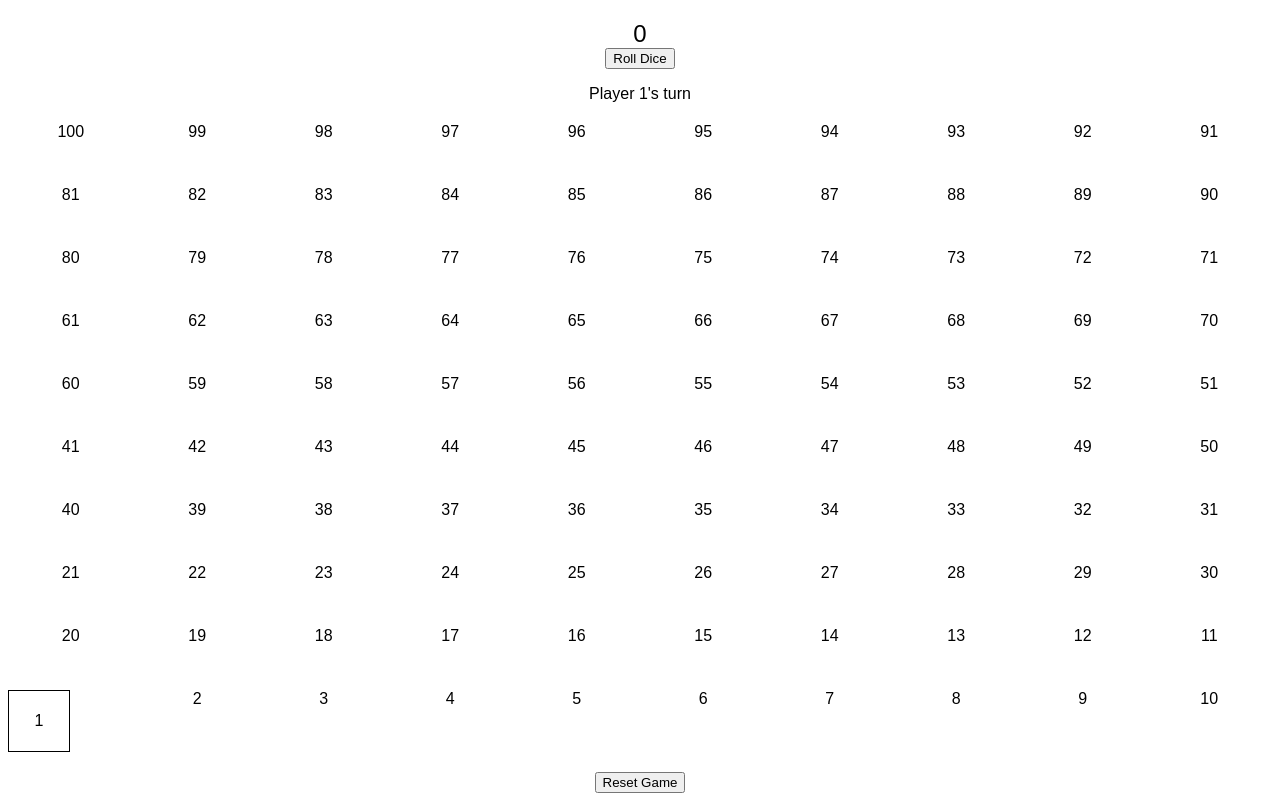
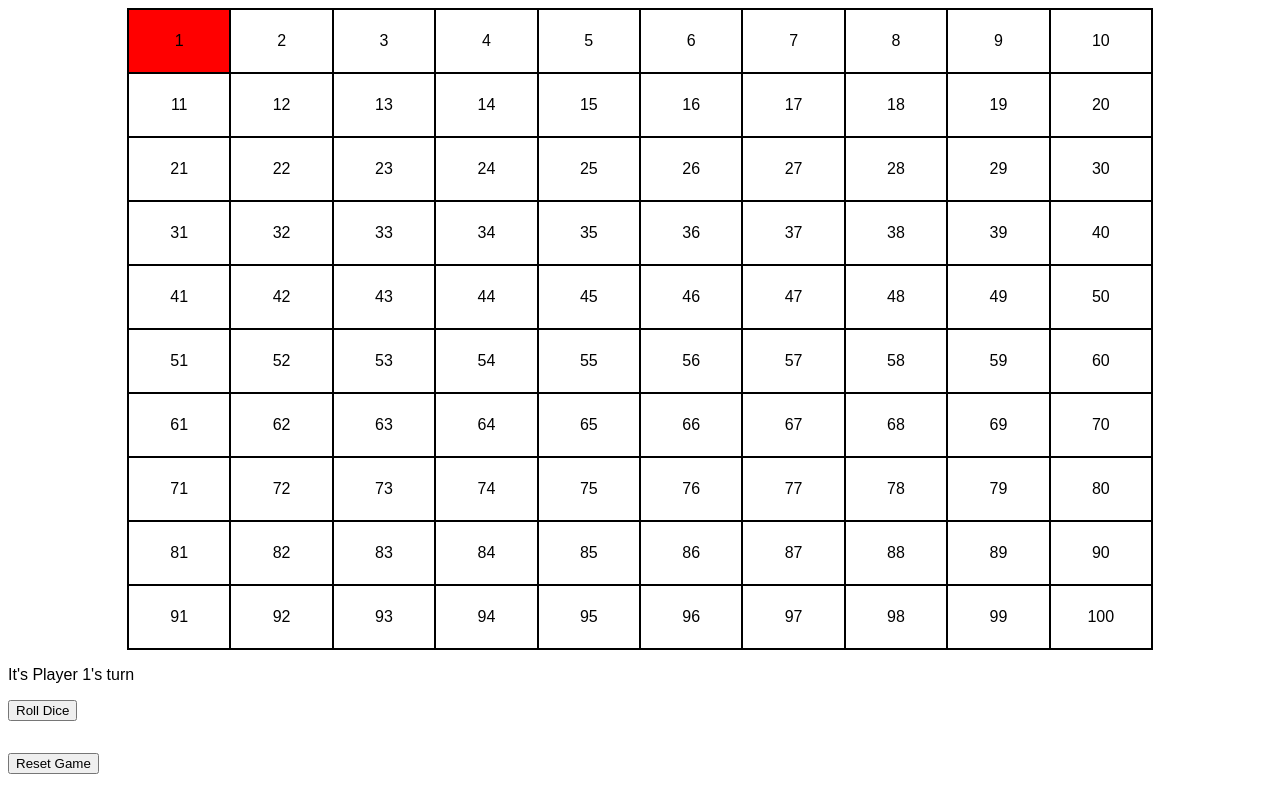
Before and after one commit to 23f2001959/demo-task-8c0635b1, a plain HTML site: page index.html in a window 1280 px wide. Drawn offline with Linux system fonts and the light colour scheme.

Commit message:
Update index.html (round 2)

```diff
--- a/index.html
+++ b/index.html
@@ -1,181 +1,54 @@
 <!DOCTYPE html>
 <html lang="en">
-
 <head>
 <meta charset="UTF-8">
-    <meta http-equiv="X-UA-Compatible" content="IE=edge">
 <meta name="viewport" content="width=device-width, initial-scale=1.0">
 <title>Snake and Ladder Game</title>
-</head>
-
-<body>
 <style>
   body {
     font-family: Arial, sans-serif;
-            text-align: center;
   }
-
-        .board {
+  .game-board {
     display: grid;
     grid-template-columns: repeat(10, 1fr);
     grid-template-rows: repeat(10, 1fr);
-            gap: 1px;
-            margin: 20px auto;
+    width: 80vw;
+    height: 80vh;
+    border: 1px solid black;
+    margin: 0 auto;
   }
-
-        .cell {
+  .tile {
     border: 1px solid black;
     display: flex;
+    justify-content: center;
     align-items: center;
-            justify-content: center;
-            height: 60px;
-            width: 60px;
   }
-
   #player1 {
     background-color: red;
-            color: white;
-            font-weight: bold;
-            border-radius: 50%;
   }
-
   #player2 {
     background-color: blue;
-            color: white;
-            font-weight: bold;
-            border-radius: 50%;
   }
-
   #dice {
-            font-size: 24px;
-            margin-top: 20px;
+    font-size: 2em;
   }
 </style>
+</head>
+<body>
 
-    <div id="dice">0</div>
+<div class="game-board">
+  <!-- Render game board tiles here -->
+</div>
+<p>It's <span id="currentPlayer">Player 1</span>'s turn</p>
 <button onclick="rollDice()">Roll Dice</button>
-    <p id="turn">Player 1's turn</p>
-    <div class="board">
-        <div class="cell" id="c100">100</div>
-        <div class="cell" id="c99">99</div>
-        <div class="cell" id="c98">98</div>
-        <div class="cell" id="c97">97</div>
-        <div class="cell" id="c96">96</div>
-        <div class="cell" id="c95">95</div>
-        <div class="cell" id="c94">94</div>
-        <div class="cell" id="c93">93</div>
-        <div class="cell" id="c92">92</div>
-        <div class="cell" id="c91">91</div>
-
-        <div class="cell" id="c81">81</div>
-        <div class="cell" id="c82">82</div>
-        <div class="cell" id="c83">83</div>
-        <div class="cell" id="c84">84</div>
-        <div class="cell" id="c85">85</div>
-        <div class="cell" id="c86">86</div>
-        <div class="cell" id="c87">87</div>
-        <div class="cell" id="c88">88</div>
-        <div class="cell" id="c89">89</div>
-        <div class="cell" id="c90">90</div>
-
-        <div class="cell" id="c80">80</div>
-        <div class="cell" id="c79">79</div>
-        <div class="cell" id="c78">78</div>
-        <div class="cell" id="c77">77</div>
-        <div class="cell" id="c76">76</div>
-        <div class="cell" id="c75">75</div>
-        <div class="cell" id="c74">74</div>
-        <div class="cell" id="c73">73</div>
-        <div class="cell" id="c72">72</div>
-        <div class="cell" id="c71">71</div>
-
-        <div class="cell" id="c61">61</div>
-        <div class="cell" id="c62">62</div>
-        <div class="cell" id="c63">63</div>
-        <div class="cell" id="c64">64</div>
-        <div class="cell" id="c65">65</div>
-        <div class="cell" id="c66">66</div>
-        <div class="cell" id="c67">67</div>
-        <div class="cell" id="c68">68</div>
-        <div class="cell" id="c69">69</div>
-        <div class="cell" id="c70">70</div>
-
-        <div class="cell" id="c60">60</div>
-        <div class="cell" id="c59">59</div>
-        <div class="cell" id="c58">58</div>
-        <div class="cell" id="c57">57</div>
-        <div class="cell" id="c56">56</div>
-        <div class="cell" id="c55">55</div>
-        <div class="cell" id="c54">54</div>
-        <div class="cell" id="c53">53</div>
-        <div class="cell" id="c52">52</div>
-        <div class="cell" id="c51">51</div>
-
-        <div class="cell" id="c41">41</div>
-        <div class="cell" id="c42">42</div>
-        <div class="cell" id="c43">43</div>
-        <div class="cell" id="c44">44</div>
-        <div class="cell" id="c45">45</div>
-        <div class="cell" id="c46">46</div>
-        <div class="cell" id="c47">47</div>
-        <div class="cell" id="c48">48</div>
-        <div class="cell" id="c49">49</div>
-        <div class="cell" id="c50">50</div>
-
-        <div class="cell" id="c40">40</div>
-        <div class="cell" id="c39">39</div>
-        <div class="cell" id="c38">38</div>
-        <div class="cell" id="c37">37</div>
-        <div class="cell" id="c36">36</div>
-        <div class="cell" id="c35">35</div>
-        <div class="cell" id="c34">34</div>
-        <div class="cell" id="c33">33</div>
-        <div class="cell" id="c32">32</div>
-        <div class="cell" id="c31">31</div>
-
-        <div class="cell" id="c21">21</div>
-        <div class="cell" id="c22">22</div>
-        <div class="cell" id="c23">23</div>
-        <div class="cell" id="c24">24</div>
-        <div class="cell" id="c25">25</div>
-        <div class="cell" id="c26">26</div>
-        <div class="cell" id="c27">27</div>
-        <div class="cell" id="c28">28</div>
-        <div class="cell" id="c29">29</div>
-        <div class="cell" id="c30">30</div>
-
-        <div class="cell" id="c20">20</div>
-        <div class="cell" id="c19">19</div>
-        <div class="cell" id="c18">18</div>
-        <div class="cell" id="c17">17</div>
-        <div class="cell" id="c16">16</div>
-        <div class="cell" id="c15">15</div>
-        <div class="cell" id="c14">14</div>
-        <div class="cell" id="c13">13</div>
-        <div class="cell" id="c12">12</div>
-        <div class="cell" id="c11">11</div>
-
-        <div class="cell" id="c1">1</div>
-        <div class="cell" id="c2">2</div>
-        <div class="cell" id="c3">3</div>
-        <div class="cell" id="c4">4</div>
-        <div class="cell" id="c5">5</div>
-        <div class="cell" id="c6">6</div>
-        <div class="cell" id="c7">7</div>
-        <div class="cell" id="c8">8</div>
-        <div class="cell" id="c9">9</div>
-        <div class="cell" id="c10">10</div>
-    </div>
+<p id="dice"></p>
 <button onclick="resetGame()">Reset Game</button>
 
 <script>
-        let currentPlayer = 1;
-        const players = {
-            1: 1,
-            2: 1
-        };
+  let players = [{position: 0}, {position: 0}];
+  let currentPlayer = 0;
 
-        const snakes = {
+  const snakesAndLadders = {
     16: 6,
     47: 26,
     49: 11,
@@ -188,68 +61,62 @@
     98: 78
   };
 
-        const ladders = {
-            1: 38,
-            4: 14,
-            9: 31,
-            21: 42,
-            28: 84,
-            36: 44,
-            51: 67,
-            71: 91,
-            80: 100
+  const rollDice = () => {
+    const dice = Math.floor(Math.random() * 6) + 1;
+    document.getElementById('dice').textContent = dice;
+
+    players[currentPlayer].position += dice;
+
+    if (snakesAndLadders[players[currentPlayer].position]) {
+      players[currentPlayer].position = snakesAndLadders[players[currentPlayer].position];
+    }
+
+    movePlayer();
+    checkWinner();
+    currentPlayer = currentPlayer === 0 ? 1 : 0;
+    document.getElementById('currentPlayer').textContent = currentPlayer === 0 ? 'Player 1' : 'Player 2';
   };
 
-        function rollDice() {
-            const diceValue = Math.floor(Math.random() * 6) + 1;
-            document.getElementById('dice').innerText = diceValue;
+  const movePlayer = () => {
+    document.querySelectorAll('.tile').forEach(tile => tile.classList.remove('currentPlayer'));
+    document.getElementById(`player${currentPlayer + 1}`).classList.remove('currentPlayer');
+    document.getElementById(`player${currentPlayer + 1}`).classList.add('currentPlayer');
+  };
 
-            movePlayer(diceValue);
+  const checkWinner = () => {
+    if (players[currentPlayer].position >= 100) {
+      alert(`Player ${currentPlayer + 1} wins!`);
     }
+  };
 
-        function movePlayer(steps) {
-            const currentPosition = players[currentPlayer];
-            let newPosition = currentPosition + steps;
-            if (newPosition > 100) {
-                newPosition = 100 - (newPosition - 100);
+  const resetGame = () => {
+    players = [{position: 0}, {position: 0}];
+    currentPlayer = 0;
+    movePlayer();
+    document.getElementById('dice').textContent = '';
+    document.getElementById('currentPlayer').textContent = 'Player 1';
+  };
+
+  document.addEventListener('DOMContentLoaded', () => {
+    const gameBoard = document.querySelector('.game-board');
+    let tileNumber = 1;
+    for (let i = 9; i >= 0; i--) {
+      for (let j = 0; j < 10; j++) {
+        const tile = document.createElement('div');
+        tile.classList.add('tile');
+        tile.textContent = tileNumber;
+        if (tileNumber === 1) {
+          tile.setAttribute('id', 'player1');
         }
-
-            if (snakes[newPosition]) {
-                newPosition = snakes[newPosition];
-            } else if (ladders[newPosition]) {
-                newPosition = ladders[newPosition];
+        if (tileNumber === 1) {
+          tile.setAttribute('id', 'player1');
         }
-
-            document.getElementById(`c${currentPosition}`).removeAttribute('class');
-            document.getElementById(`c${newPosition}`).className = `cell ${currentPlayer === 1 ? 'player1' : 'player2'}`;
-
-            players[currentPlayer] = newPosition;
-
-            if (newPosition === 100) {
-                alert(`Player ${currentPlayer} wins!`);
-            } else {
-                currentPlayer = currentPlayer === 1 ? 2 : 1;
-                document.getElementById('turn').innerText = `Player ${currentPlayer}'s turn`;
+        gameBoard.appendChild(tile);
+        tileNumber++;
       }
     }
+  });
+</script>
 
-        function resetGame() {
-            players[1] = 1;
-            players[2] = 1;
-            currentPlayer = 1;
-
-            document.getElementById('dice').innerText = 0;
-            document.getElementById('turn').innerText = `Player 1's turn`;
-
-            for (let i = 1; i <= 100; i++) {
-                document.getElementById(`c${i}`).removeAttribute('class');
-            }
-
-            document.getElementById('c1').className = 'cell player1';
-        }
-
-        window.onload = resetGame;
-    </script>
 </body>
-
 </html>
```
Lines whose indentation alone changed are shown as unchanged.
